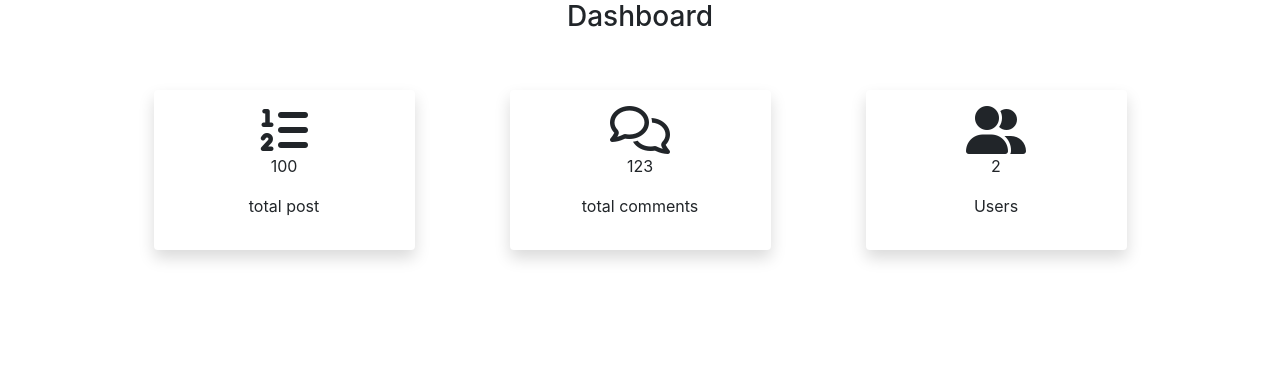
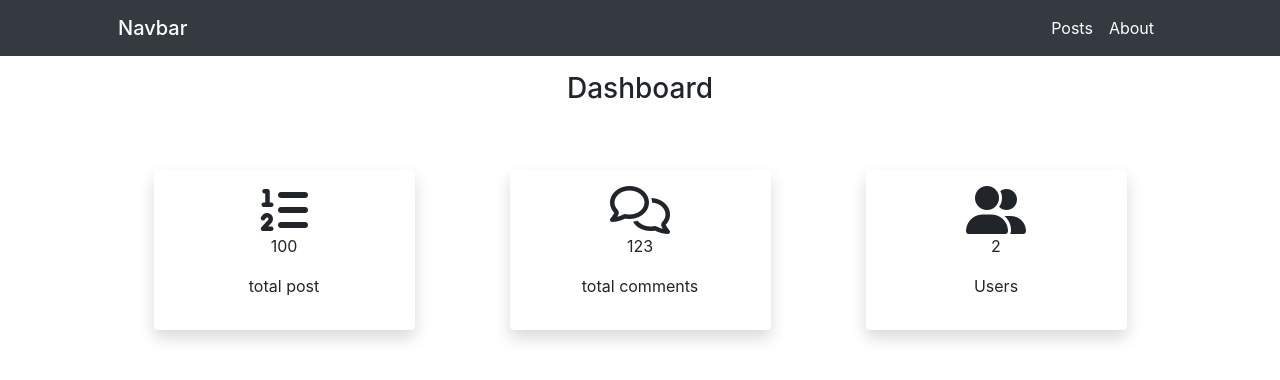
Before and after one commit to Nemanjavit/users-crud, a React (Create React App) app in the folder users-crud/: page /dashboard in a window 1280 px wide. Shown: the top 380 px of the page. Built offline with nearby package versions, Linux system fonts and the light colour scheme.

Commit message:
public header done

```diff
--- a/users-crud/src/App.js
+++ b/users-crud/src/App.js
@@ -4,14 +4,18 @@ import SignUpPage from "./components/SignUpPage";
 import SignInPage from "./components/SignInPage";
 import { BrowserRouter as Router, Switch, Route } from "react-router-dom";
 import Dashboard from "./components/Dashboard";
+import Header from "./components/Header";
 
 function App() {
   return (
     <Router>
       <div className="App">
-        <Route path="/dashboard" component={Dashboard} />
-        <Route path="/signup" component={SignUpPage} />
-        <Route path="/signin" component={SignInPage} />
+        <Header />
+        <Switch>
+          <Route path="/dashboard" component={Dashboard} />
+          <Route path="/signup" component={SignUpPage} />
+          <Route path="/signin" component={SignInPage} />
+        </Switch>
       </div>
     </Router>
   );
--- a/users-crud/src/components/Dashboard.js
+++ b/users-crud/src/components/Dashboard.js
@@ -4,7 +4,7 @@ const Dashboard = () => {
   return (
     <div>
       <div className="container">
-        <h3>Dashboard</h3>
+        <h3 className="my-3">Dashboard</h3>
         <div className="row justify-content-around p-5">
           <div className="col-3 shadow p-3  bg-white rounded">
             <i className="fas fa-list-ol fa-3x"></i>
--- /dev/null
+++ b/users-crud/src/components/Header.js
@@ -0,0 +1,22 @@
+import React from "react";
+import { Link } from "react-router-dom";
+
+const Header = () => {
+  return (
+    <header className="bg-dark">
+      <nav className="navbar navbar-dark container px-5">
+        <span className="navbar-brand mb-0 h1">Navbar</span>
+        <div>
+          <Link className="text-white px-2" to="/posts">
+            Posts
+          </Link>
+          <Link className="text-white px-2" to="/about">
+            About
+          </Link>
+        </div>
+      </nav>
+    </header>
+  );
+};
+
+export default Header;
```
